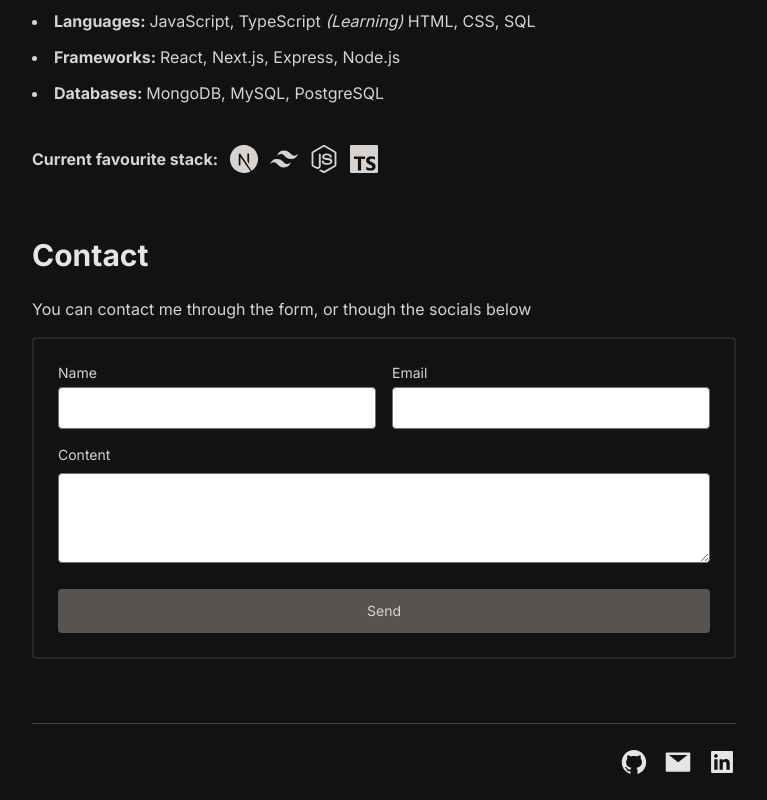
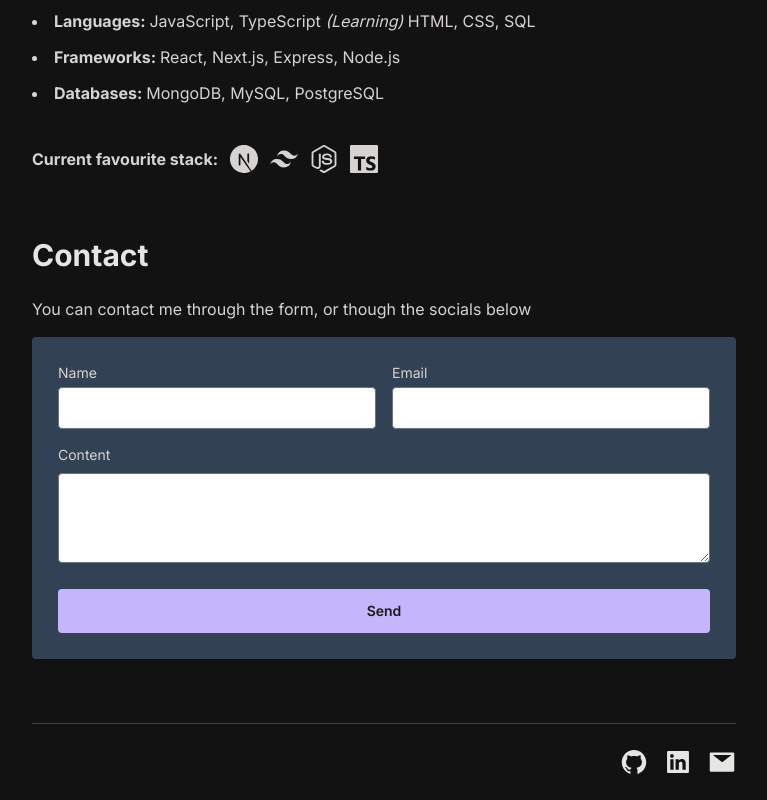
Before and after one commit to tronglongphung/portfolio-nextjs, a Next.js app: page / in a window 1280 px wide. Shown: the part 603-1403 px from the top of the page, without its empty margins (256-1023 px from the left). Built offline with nearby package versions, Linux system fonts and the light colour scheme.

Commit message:
adding footer functionality

```diff
--- a/components/Form.tsx
+++ b/components/Form.tsx
@@ -35,7 +35,7 @@ export default function Form() {
   return (
     <>
       <form
-        className="border-2 rounded dark:bg-transparent bg-stone-100 border-stone-100 dark:border-stone-800"
+        className="border-2 rounded dark:bg-slate-700 bg-stone-100 border-stone-100 dark:border-slate-700 "
         ref={form}
         onSubmit={sendEmail}
       >
@@ -51,7 +51,7 @@ export default function Form() {
               id="name"
               onChange={handleChange}
               autoComplete="name"
-              className="w-full rounded text-stone-900"
+              className="w-full rounded text-stone-900 "
             />
           </div>
 
@@ -67,7 +67,7 @@ export default function Form() {
               id="email"
               onChange={handleChange}
               autoComplete="email"
-              className="w-full rounded text-stone-900"
+              className="w-full rounded text-stone-900 "
             />
           </div>
 
@@ -86,7 +86,10 @@ export default function Form() {
               />
             </div>
           </div>
-          <button type="submit" className="col-span-6 py-3 mt-1 text-sm rounded bg-stone-300 dark:bg-stone-600">
+          <button
+            type="submit"
+            className="col-span-6 py-3 mt-1 text-sm font-semibold rounded bg-emerald-200 dark:bg-violet-300 text-stone-900 "
+          >
             {sendForm}
           </button>
         </div>
--- a/components/Layout/Footer.tsx
+++ b/components/Layout/Footer.tsx
@@ -1,18 +1,46 @@
 import { AiFillLinkedin, AiFillGithub, AiFillMail } from 'react-icons/ai';
-import Link from '@/components/Link';
+import Tippy from '@tippyjs/react';
+import 'tippy.js/dist/tippy.css'; // optional
+import CopyToClipboard from 'react-copy-to-clipboard';
+import { useState } from 'react';
 
 export default function Footer() {
+  const [copyStatus, setCopyStatus] = useState('Click the mail logo to copy');
+
   return (
     <footer className="flex items-center justify-end gap-3 py-6 border-t sm:gap-4 border-stone-200 dark:border-stone-700">
-      <Link href="https://github.com/tronglongphung" title="GitHub">
-        <AiFillGithub size={28} />
-      </Link>
-      <Link href="mailto:tronglongphung@gmail.com" title="email">
-        <AiFillMail size={28} />
-      </Link>
-      <Link href="https://www.linkedin.com/in/tomphung0501/" title="LinkedIn">
-        <AiFillLinkedin size={28} />
-      </Link>
+      <Tippy content="GitHub">
+        <a href="https://github.com/tronglongphung">
+          <AiFillGithub size={28} />
+        </a>
+      </Tippy>
+
+      <Tippy content="LinkedIn">
+        <a href="https://www.linkedin.com/in/tomphung0501/">
+          <AiFillLinkedin size={28} />
+        </a>
+      </Tippy>
+
+      <Tippy
+        trigger="mouseenter"
+        hideOnClick={false}
+        interactive
+        content={<span>{copyStatus} tronglongphung@gmail.com</span>}
+      >
+        <div>
+          <CopyToClipboard
+            text="tronglongphung@gmail.com"
+            onCopy={() => {
+              setCopyStatus('Copied to clipboard 🥳');
+              setTimeout(() => setCopyStatus('Click the mail logo to copy'), 2000);
+            }}
+          >
+            <button className="align-middle">
+              <AiFillMail size={28} />
+            </button>
+          </CopyToClipboard>
+        </div>
+      </Tippy>
     </footer>
   );
 }
--- a/package.json
+++ b/package.json
@@ -9,12 +9,14 @@
   },
   "dependencies": {
     "@emailjs/browser": "^3.4.0",
+    "@tippyjs/react": "^4.2.6",
     "autoprefixer": "^10.4.2",
     "framer-motion": "^6.2.6",
     "next": "12.1.0",
     "next-themes": "^0.0.15",
     "postcss": "^8.4.6",
     "react": "17.0.2",
+    "react-copy-to-clipboard": "^5.0.4",
     "react-dom": "17.0.2",
     "react-icons": "^4.3.1",
     "sharp": "^0.30.1",
```
Also changed, not shown: 1 other file (tests, documents, lock files or other folders).
